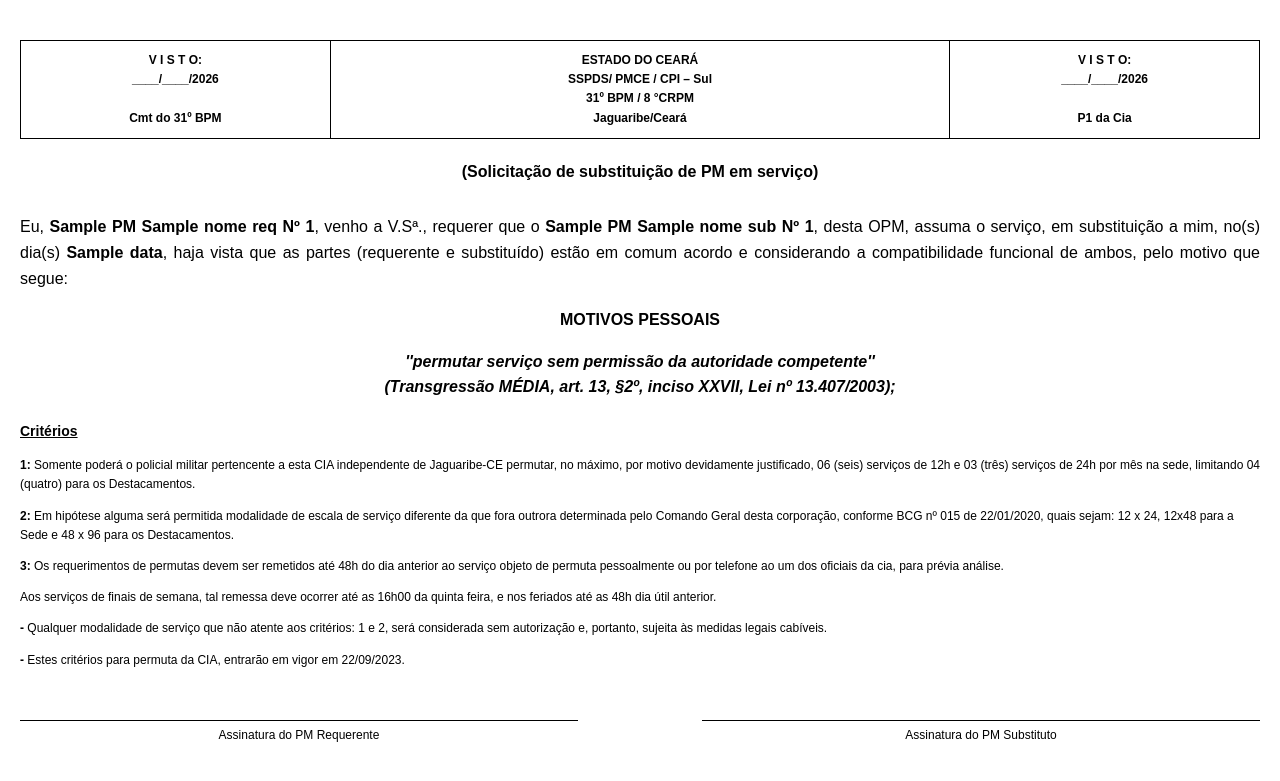
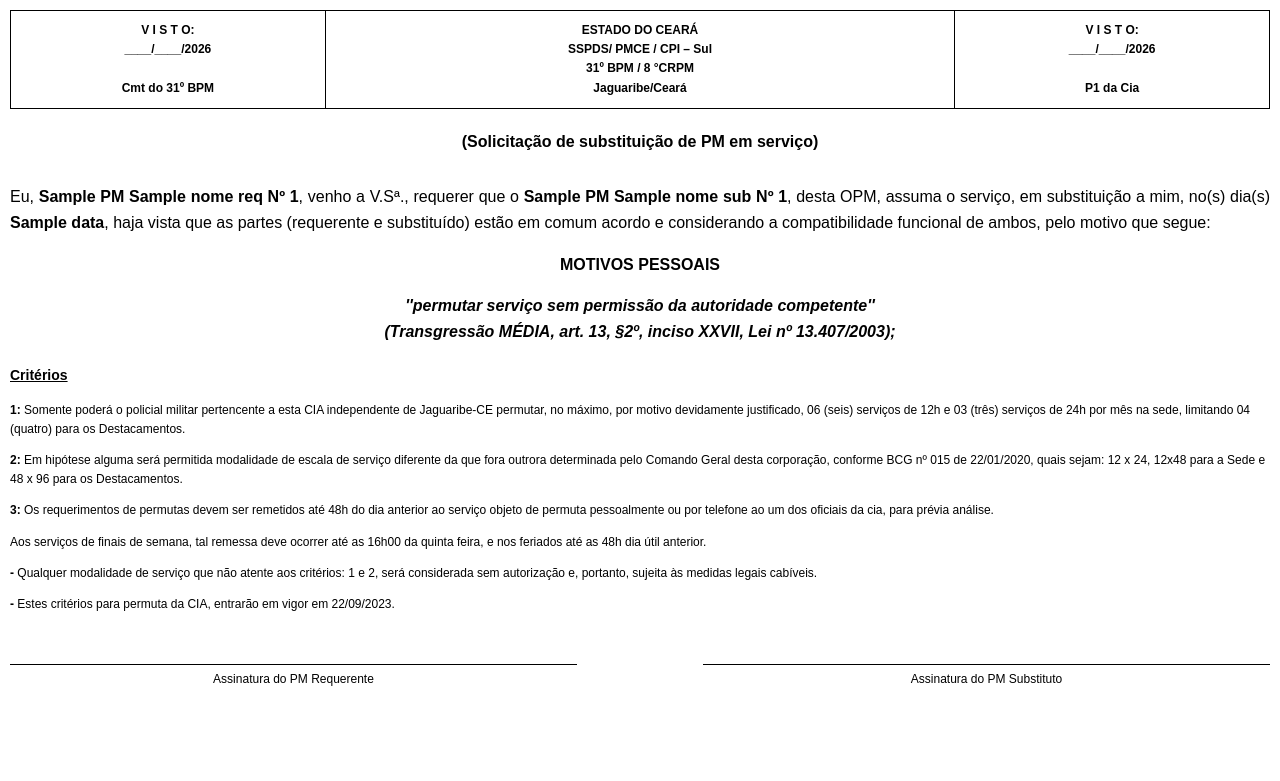
Before and after one commit to azvdocarlos/permuta, a Flask app: template templates/permuta.html in a window 1280 px wide. Shown: the top 781 px of the page. Run offline with Flask 3, Linux system fonts and the light colour scheme; the template is opened without the code that fills it: most values are stand-ins (such as "Sample title", 1, 10 or a date in 2020).

Commit message:
Update permuta.html

```diff
--- a/templates/permuta.html
+++ b/templates/permuta.html
@@ -7,7 +7,7 @@
         body {
             font-family: Arial, sans-serif;
             line-height: 1.6;
-            margin: 40px 20px;
+            margin: 10px 10px;
             color: #000;
         }
         .header-table {
```
